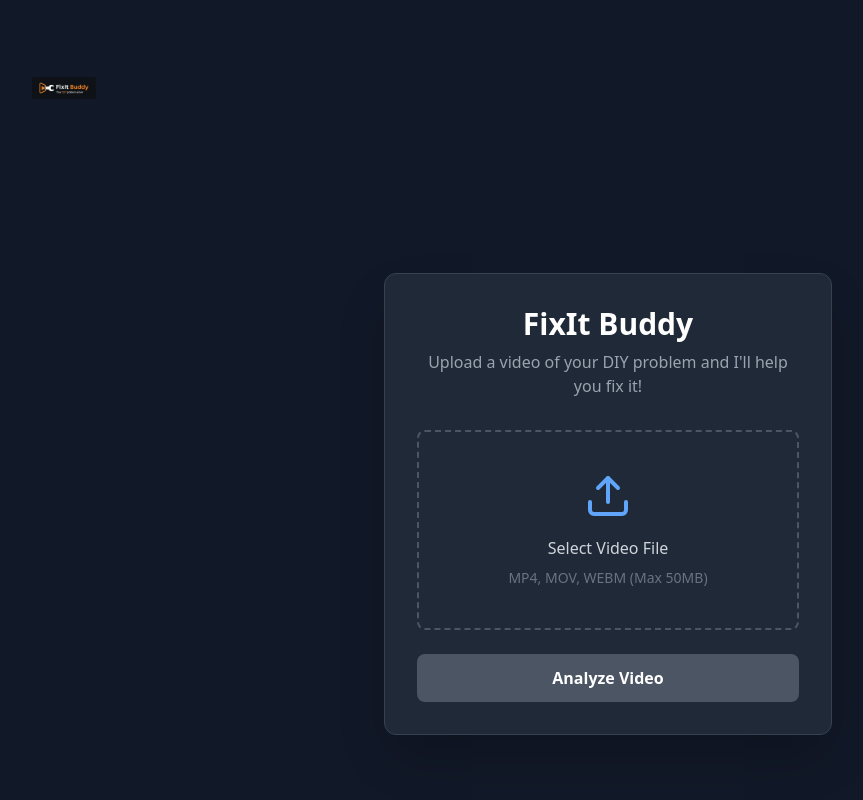
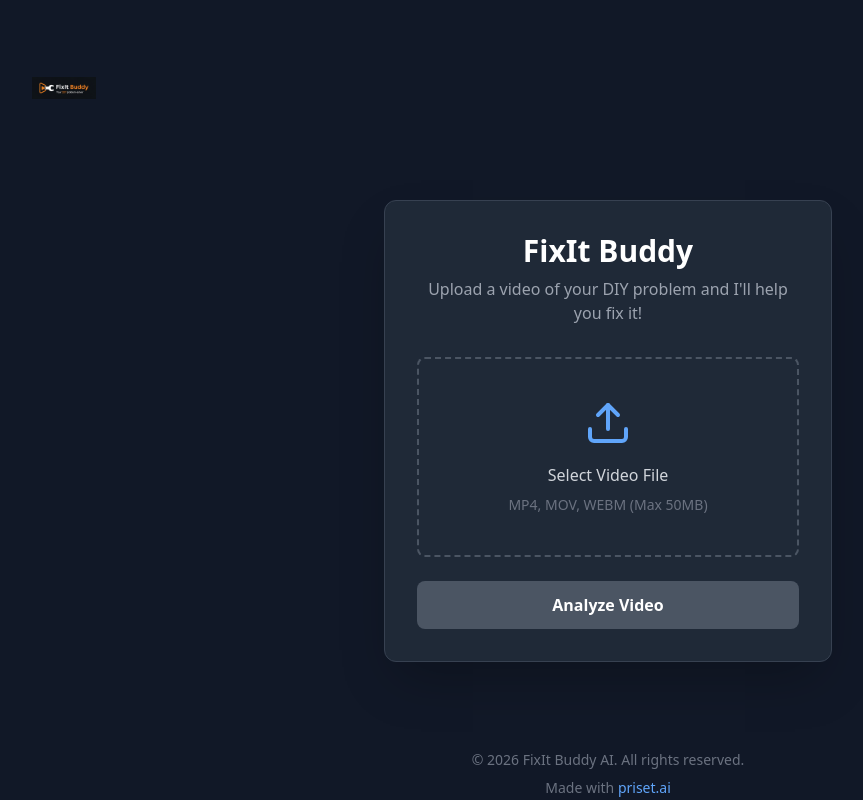
Before and after one commit to prisetadmin/FixItBuddy, a React app in the folder frontend/: page / in a window 1280 px wide. Shown: the top 800 px of the page, without its empty margins (32-895 px from the left). Built offline with nearby package versions, Linux system fonts and the light colour scheme; the HTML template or start-up script is replaced by a standard one.

Commit message:
reduce the whitspace on the upload page

```diff
--- a/frontend/src/pages/UploadPage.tsx
+++ b/frontend/src/pages/UploadPage.tsx
@@ -50,7 +50,7 @@
   };
 
   return (
-    <div className="flex flex-col items-center justify-center min-h-[80vh] p-4">
+    <div className="flex flex-col items-center justify-center min-h-[60vh] p-4">
       <div className="max-w-md w-full bg-gray-800 rounded-xl shadow-2xl p-8 border border-gray-700">
         <h1 className="text-3xl font-bold text-white mb-2 text-center">FixIt Buddy</h1>
         <p className="text-gray-400 mb-8 text-center">Upload a video of your DIY problem and I'll help you fix it!</p>
```
